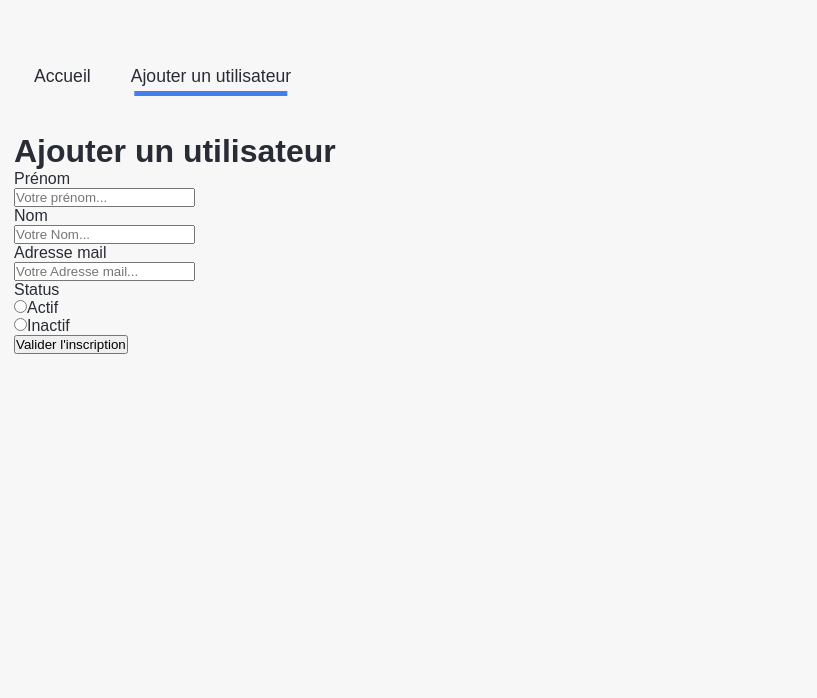
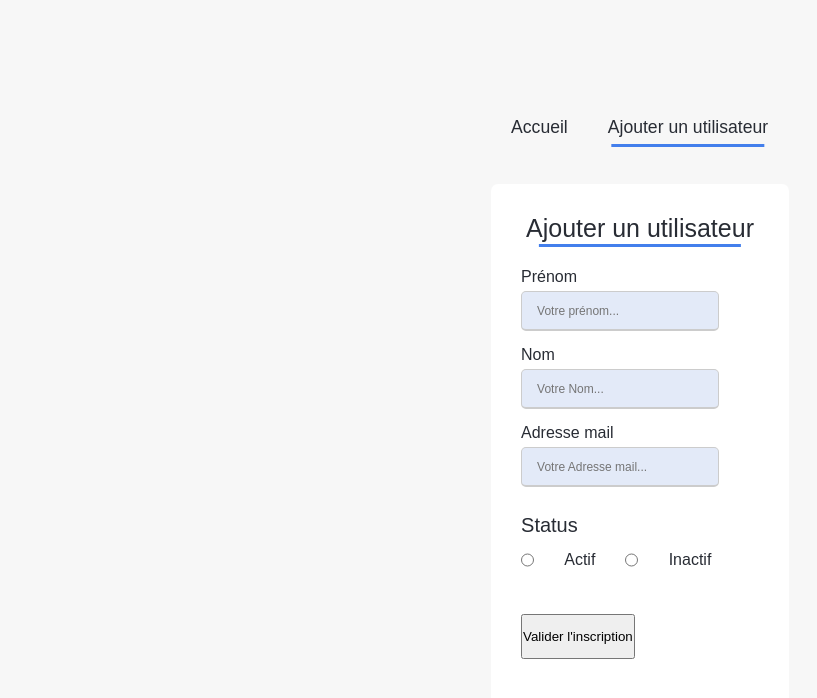
Before and after one commit to k1pop/Qwestest, a React (Create React App) app in the folder client/: page /nouvelle-utilisateur in a window 1280 px wide. Shown: the top 698 px of the page, without its empty margins (0-817 px from the left). Built offline with nearby package versions, Linux system fonts and the light colour scheme.

Commit message:
css form update

```diff
--- a/client/src/pages/Home.js
+++ b/client/src/pages/Home.js
@@ -46,8 +46,9 @@ const Home = () => {
     });
   };
   return (
+    <>
+      <Navigation />
       <div>
-      <Navigation />
         <>
           {/* post data rapide */}
           <div>
@@ -114,6 +115,7 @@ const Home = () => {
           </tbody>
         </table>
       </div>
+    </>
   );
 };
 
--- a/client/src/pages/NewUsers.js
+++ b/client/src/pages/NewUsers.js
@@ -23,60 +23,68 @@ const NewUsers = () => {
 
   return (
     <>
-      <div>
       <Navigation />
-        <h1>Ajouter un utilisateur</h1>
-
+      <div className="container-form">
+        <div className="title">Ajouter un utilisateur</div>
         <form onSubmit={handleRegister}>
-          <label>Prénom</label>
-          <br />
+          <div className="user-detail">
+            <div className="input-box">
+              <label className="details">Prénom</label>
               <input
+                required
                 type="text"
                 onChange={(e) => setFirstName(e.target.value)}
                 value={firstname}
                 placeholder="Votre prénom..."
               />
-          <br />
-          <label>Nom</label>
-          <br />
+            </div>
+
+            <div className="input-box">
+              <label className="details">Nom</label>
               <input
                 type="text"
                 onChange={(e) => setLastName(e.target.value)}
                 value={lastname}
                 placeholder="Votre Nom..."
               />
-          <br />
-          <label>Adresse mail</label>
-          <br />
+            </div>
+
+            <div className="input-box">
+              <label className="details">Adresse mail</label>
               <input
                 type="text"
                 onChange={(e) => setAdress(e.target.value)}
                 value={adress}
                 placeholder="Votre Adresse mail..."
               />
-          <br />
+            </div>
+          </div>
 
-          <label>Status</label>
-          <br />
+          <div className="status-details">
+            <label className="status-title">Status</label>
+            <div className="status-all">
               <input
+                className="dot one"
                 type="radio"
                 name="status"
                 onChange={(e) => setStatus(e.target.value)}
                 value={"Actif"}
               />
-          <label>Actif</label>
-          <br />
+              <label className="status">Actif</label>
 
               <input
+                className="dot one"
                 type="radio"
                 name="status"
                 onChange={(e) => setStatus(e.target.value)}
                 value={"Inactif"}
               />
-          <label>Inactif</label>
-          <br />
-
+              <label className="status">Inactif</label>
+            </div>
+          </div>
+          <div className="button">
             <input type="submit" value="Valider l'inscription" />
+          </div>
         </form>
       </div>
     </>
--- a/client/src/styles/_settings.scss
+++ b/client/src/styles/_settings.scss
@@ -14,9 +14,13 @@ $color-4: #f6f1eb;
   font-family: $font-1;
 }
 body {
-  margin: 0.4rem auto;
-  max-width: 1296px;
+  display: flex;
+  height: 100vh;
+  justify-content: center;
+  align-items: center;
+  // margin: 0.4rem auto;
+  // max-width: 1296px;
   color: $color-3;
   background-color: $color-2;
-  padding: 14px;
+  padding: 10px;
 }
--- a/client/src/styles/components/_form.scss
+++ b/client/src/styles/components/_form.scss
@@ -0,0 +1,82 @@
+.container-form {
+  max-width: 700px;
+  width: 100%;
+  background: #fff;
+  padding: 25px 30px;
+  border-radius: 7px;
+}
+
+.container-form .title {
+  font-size: 25px;
+  font-weight: 500;
+  position: relative;
+  padding: 5px;
+}
+
+.container-form .title::after {
+  content: "";
+  position: absolute;
+  bottom: 1px;
+  left: 50%;
+  transform: translateX(-50%);
+  width: 85%;
+  height: 3px;
+  background: $color-1;
+}
+
+.container-form form .user-detail {
+  display: flex;
+  flex-direction: column;
+  justify-content: space-between;
+  margin: 20px 0 12px 0;
+}
+
+form .user-detail .input-box {
+  margin-bottom: 15px;
+  width: calc(100% / 2 - 20px);
+}
+
+.user-detail .input-box .details {
+  display: block;
+  font-weight: 500;
+  margin-bottom: 5px;
+}
+
+.user-detail .input-box input {
+  height: 40px;
+  width: 200%;
+  outline: none;
+  border-radius: 5px;
+  border: 1px solid #ccc;
+  padding-left: 15px;
+  background-color: #4879d327;
+  font-size: 12px;
+  border-bottom-width: 2px;
+}
+
+form .status-details .status-title {
+  font-size: 20px;
+  font-weight: 500;
+}
+form .status-details .status-all {
+  display: flex;
+  width: 80%;
+  margin: 14px 0;
+  justify-content: space-between;
+}
+
+.status-details .status-all .dot {
+  height: 18px;
+  width: 18;
+}
+
+form .button {
+  height: 45px;
+  margin: 45px 0;
+}
+
+form .button input {
+  height: 100%;
+  // margin: 100%;
+  outline: none;
+}
--- a/client/src/styles/components/_navigation.scss
+++ b/client/src/styles/components/_navigation.scss
@@ -14,7 +14,7 @@
     &::after {
       content: "";
       width: 85%;
-      height: 5px;
+      height: 3px;
       background: $color-1;
       position: absolute;
       bottom: 1px;
```
Lines whose indentation alone changed are shown as unchanged.
